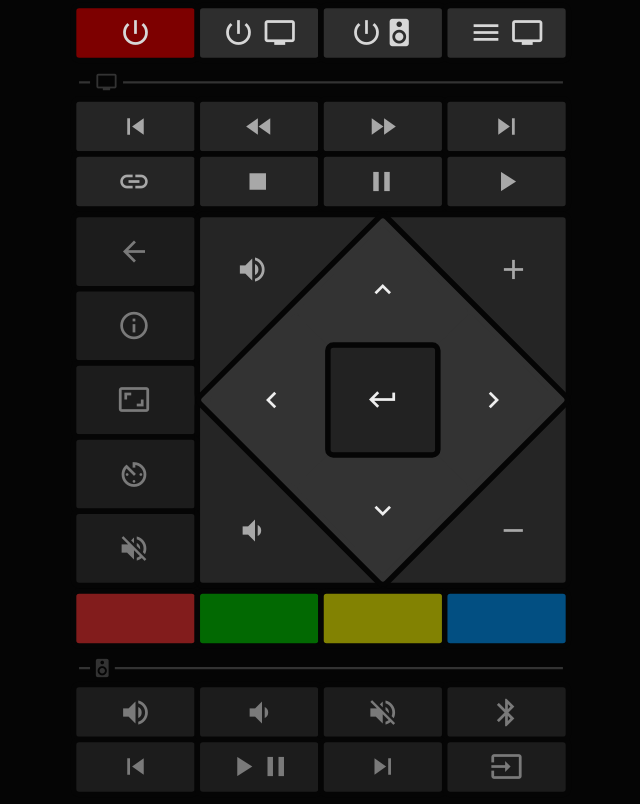
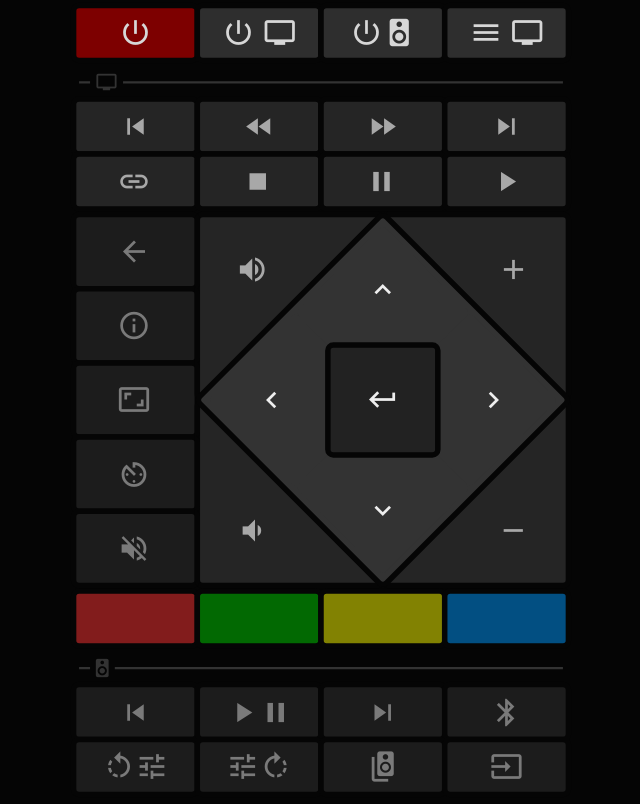
Before and after one commit to rummik/webremote, a website: page public/index.html in a window 1280 px wide. Shown: the whole page, without its empty margins (319-959 px from the left). Drawn offline with Linux system fonts and the light colour scheme.

Commit message:
Changes now that there is only one volume control

```diff
--- a/public/index.html
+++ b/public/index.html
@@ -104,7 +104,7 @@
         <text x="11" y="6.75">av_timer</text>
       </a>
 
-      <a key="mute" transform="translate(0 54)">
+      <a key="mute" remote="soundbar" transform="translate(0 54)">
         <rect width="22.5" height="13.5" />
         <text x="11" y="6.75">volume_off</text>
       </a>
@@ -112,12 +112,12 @@
 
     <g transform="translate(22.5 0)">
       <g opacity="0.7">
-        <g key="volumeup">
+        <g key="volumeup" remote="soundbar">
           <rect width="33.75" height="33.75" />
           <a><text x="11.25" y="9.5" transform="rotate(-45 11.25 11.25) rotate(45 11.25 9.5)">volume_up</text></a>
         </g>
 
-        <g key="volumedown" transform="rotate(-90 33.75 33.75)">
+        <g key="volumedown" remote="soundbar" transform="rotate(-90 33.75 33.75)">
           <rect width="33.75" height="33.75" />
           <a><text x="11.25" y="9.5" transform="rotate(-45 11.25 11.25) rotate(135 11.25 9.5)">volume_down</text></a>
         </g>
@@ -185,19 +185,19 @@
   </g>
 
   <g remote="soundbar" transform="translate(0 123.5)" opacity="0.5">
-    <a key="volumeup">
+    <a key="previous">
       <rect width="22.5" height="10" />
-      <text x="11.25" y="5">volume_up</text>
+      <text x="11.25" y="5">skip_previous</text>
     </a>
 
-    <a key="volumedown" transform="translate(22.5 0)">
+    <a key="playpause" transform="translate(22.5 0)">
       <rect width="22.5" height="10" />
-      <text x="11.25" y="5">volume_down</text>
+      <text x="11.25" y="5">play_arrowpause</text>
     </a>
 
-    <a key="mute" transform="translate(45 0)">
+    <a key="next" transform="translate(45 0)">
       <rect width="22.5" height="10" />
-      <text x="11.25" y="5">volume_off</text>
+      <text x="11.25" y="5">skip_next</text>
     </a>
 
     <a key="bluetooth" transform="translate(67.5 0)">
@@ -206,19 +206,19 @@
     </a>
 
     <g transform="translate(0 10)">
-      <a key="previous">
+      <a key="bass">
         <rect width="22.5" height="10" />
-        <text x="11.25" y="5">skip_previous</text>
+        <text x="11.25" y="5">rotate_lefttune</text>
       </a>
 
-      <a key="playpause" transform="translate(22.5 0)">
+      <a key="trebel" transform="translate(22.5 0)">
         <rect width="22.5" height="10" />
-        <text x="11.25" y="5">play_arrowpause</text>
+        <text x="11.25" y="5">tunerotate_right</text>
       </a>
 
-      <a key="next" transform="translate(45 0)">
+      <a key="sub" transform="translate(45 0)">
         <rect width="22.5" height="10" />
-        <text x="11.25" y="5">skip_next</text>
+        <text x="11.25" y="5">speaker_group</text>
       </a>
 
       <a key="input" transform="translate(67.5 0)">
```
